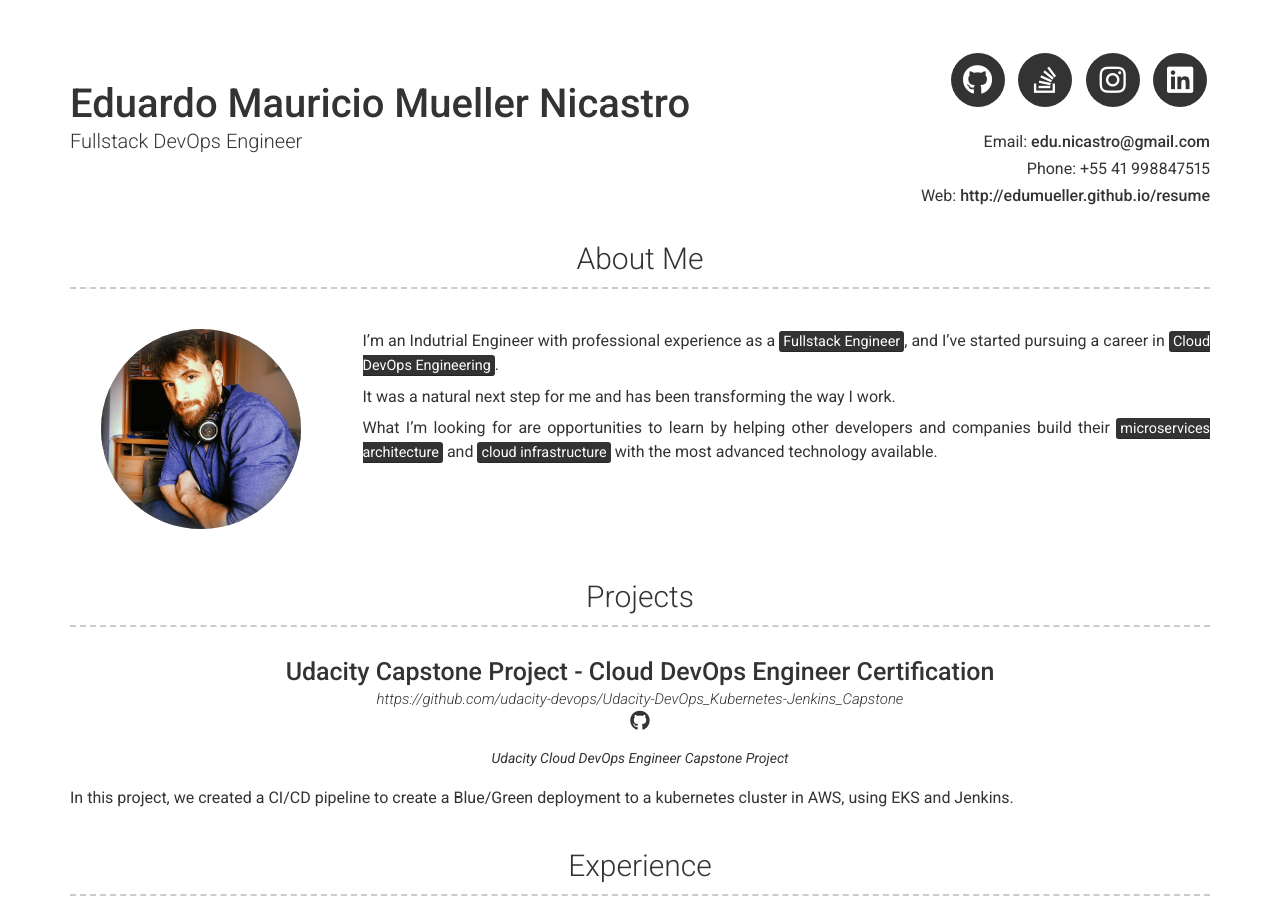
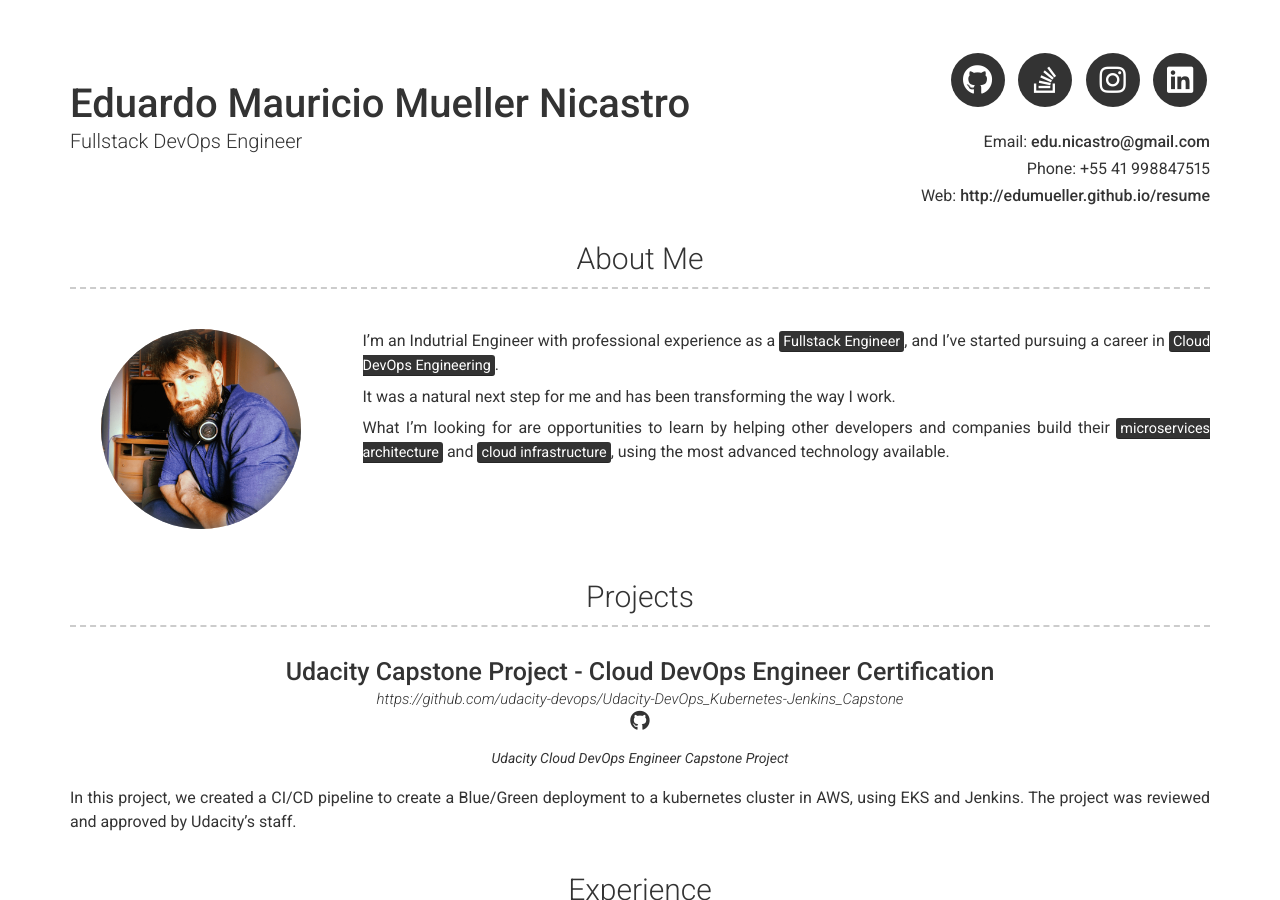
Before and after one commit to edumueller/resume, a Jekyll site: the page built from index.md, in a window 1280 px wide and 900 px high. Built offline with Jekyll 4.4.1, drawn with Linux system fonts in a browser that asks for light colours; nearby versions of some CDN libraries.

Commit message:
Fixed small typos and improved writing

```diff
--- a/_config.yml
+++ b/_config.yml
@@ -41,7 +41,7 @@ about_content: | # this will include new lines to allow paragraphs
 
   It was a natural next step for me and has been transforming the way I work.
 
-  What I'm looking for are opportunities to learn by helping other developers and companies build their <mark>microservices architecture</mark> and <mark>cloud infrastructure</mark> with the most advanced technology available.
+  What I'm looking for are opportunities to learn by helping other developers and companies build their <mark>microservices architecture</mark> and <mark>cloud infrastructure</mark>, using the most advanced technology available.
 # Projects Section
 # projects_title: Projects #(Use this to override about projects section title)
 
--- a/_data/projects.yml
+++ b/_data/projects.yml
@@ -6,4 +6,4 @@
   quote: >
     Udacity Cloud DevOps Engineer Capstone Project
   description: | # this will include new lines to allow paragraphs
-    In this project, we created a CI/CD pipeline to create a Blue/Green deployment to a kubernetes cluster in AWS, using EKS and Jenkins.
+    In this project, we created a CI/CD pipeline to create a Blue/Green deployment to a kubernetes cluster in AWS, using EKS and Jenkins. The project was reviewed and approved by Udacity's staff.
```
